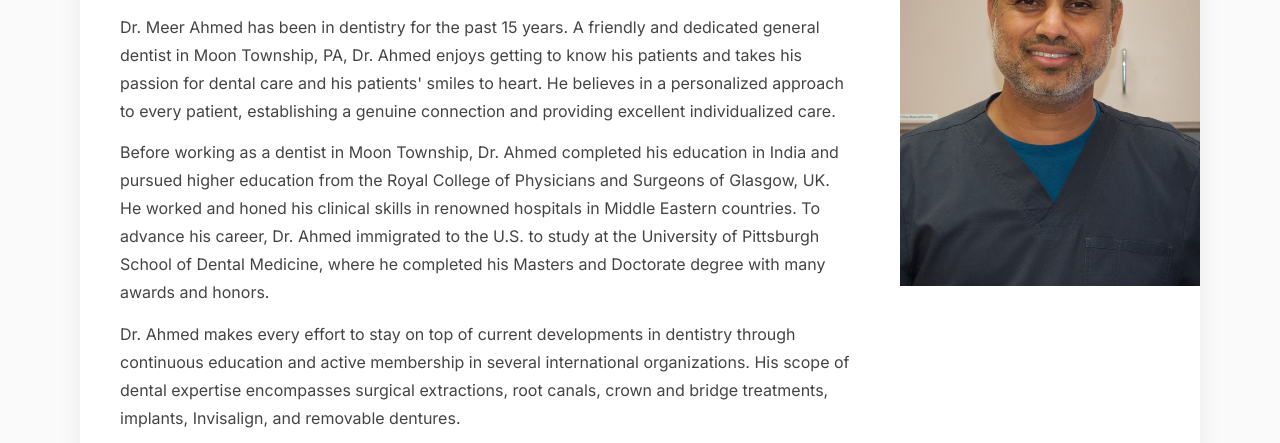
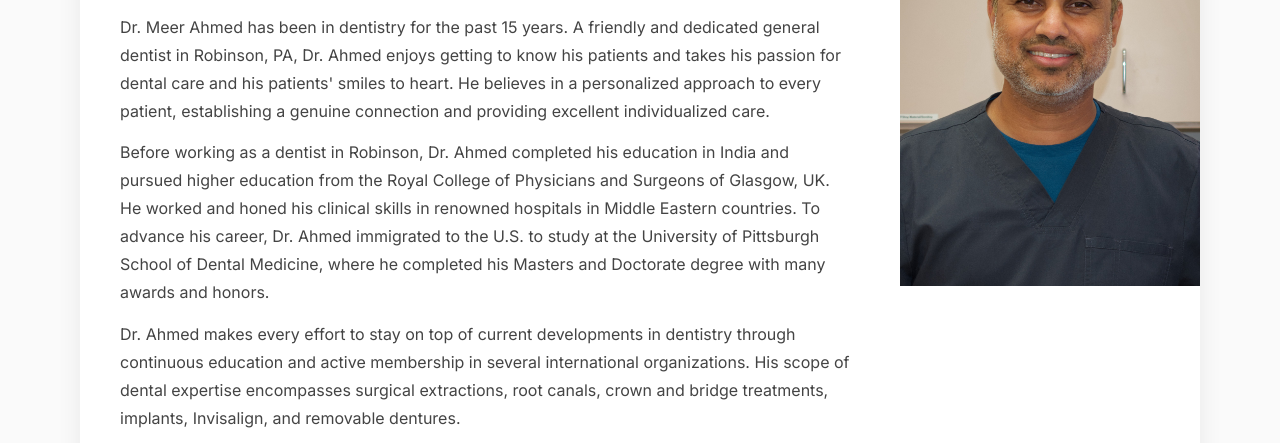
Before and after one commit to Dental-Offices/RobinsonDentalCareWebsite, a plain HTML site: page team.html in a window 1280 px wide. Shown: the part 583-1026 px from the top of the page. Drawn offline with nearby package versions, Linux system fonts and the light colour scheme.

Commit message:
Update the dentist info

```diff
--- a/team.html
+++ b/team.html
@@ -265,8 +265,8 @@
             <p class="doctor-card__credential">General Dentist &bull; DMD, MS</p>
             <h2 class="doctor-card__name">Dr. Meer Ahmed</h2>
             <div class="doctor-card__bio">
-              <p>Dr. Meer Ahmed has been in dentistry for the past 15 years. A friendly and dedicated general dentist in Moon Township, PA, Dr. Ahmed enjoys getting to know his patients and takes his passion for dental care and his patients' smiles to heart. He believes in a personalized approach to every patient, establishing a genuine connection and providing excellent individualized care.</p>
-              <p>Before working as a dentist in Moon Township, Dr. Ahmed completed his education in India and pursued higher education from the Royal College of Physicians and Surgeons of Glasgow, UK. He worked and honed his clinical skills in renowned hospitals in Middle Eastern countries. To advance his career, Dr. Ahmed immigrated to the U.S. to study at the University of Pittsburgh School of Dental Medicine, where he completed his Masters and Doctorate degree with many awards and honors.</p>
+              <p>Dr. Meer Ahmed has been in dentistry for the past 15 years. A friendly and dedicated general dentist in Robinson, PA, Dr. Ahmed enjoys getting to know his patients and takes his passion for dental care and his patients' smiles to heart. He believes in a personalized approach to every patient, establishing a genuine connection and providing excellent individualized care.</p>
+              <p>Before working as a dentist in Robinson, Dr. Ahmed completed his education in India and pursued higher education from the Royal College of Physicians and Surgeons of Glasgow, UK. He worked and honed his clinical skills in renowned hospitals in Middle Eastern countries. To advance his career, Dr. Ahmed immigrated to the U.S. to study at the University of Pittsburgh School of Dental Medicine, where he completed his Masters and Doctorate degree with many awards and honors.</p>
               <p>Dr. Ahmed makes every effort to stay on top of current developments in dentistry through continuous education and active membership in several international organizations. His scope of dental expertise encompasses surgical extractions, root canals, crown and bridge treatments, implants, Invisalign, and removable dentures.</p>
               <p>Dr. Ahmed believes he can make a difference in patients' lives by actively involving them in their treatment decision process and educating them on how to maintain a healthy smile — and a healthy body. When not working, Dr. Ahmed loves to come up with new recipes in the kitchen, travel with his family, and cuddle with his kids.</p>
             </div>
```
